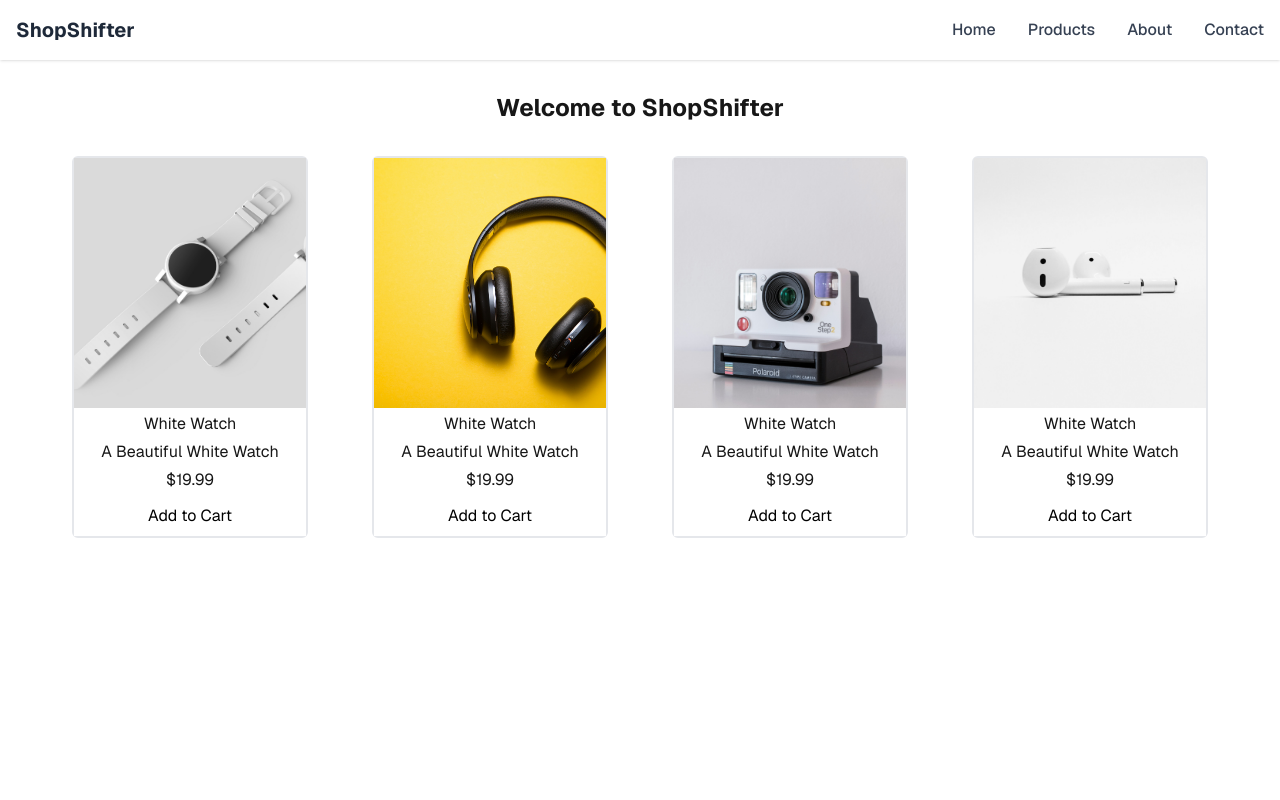
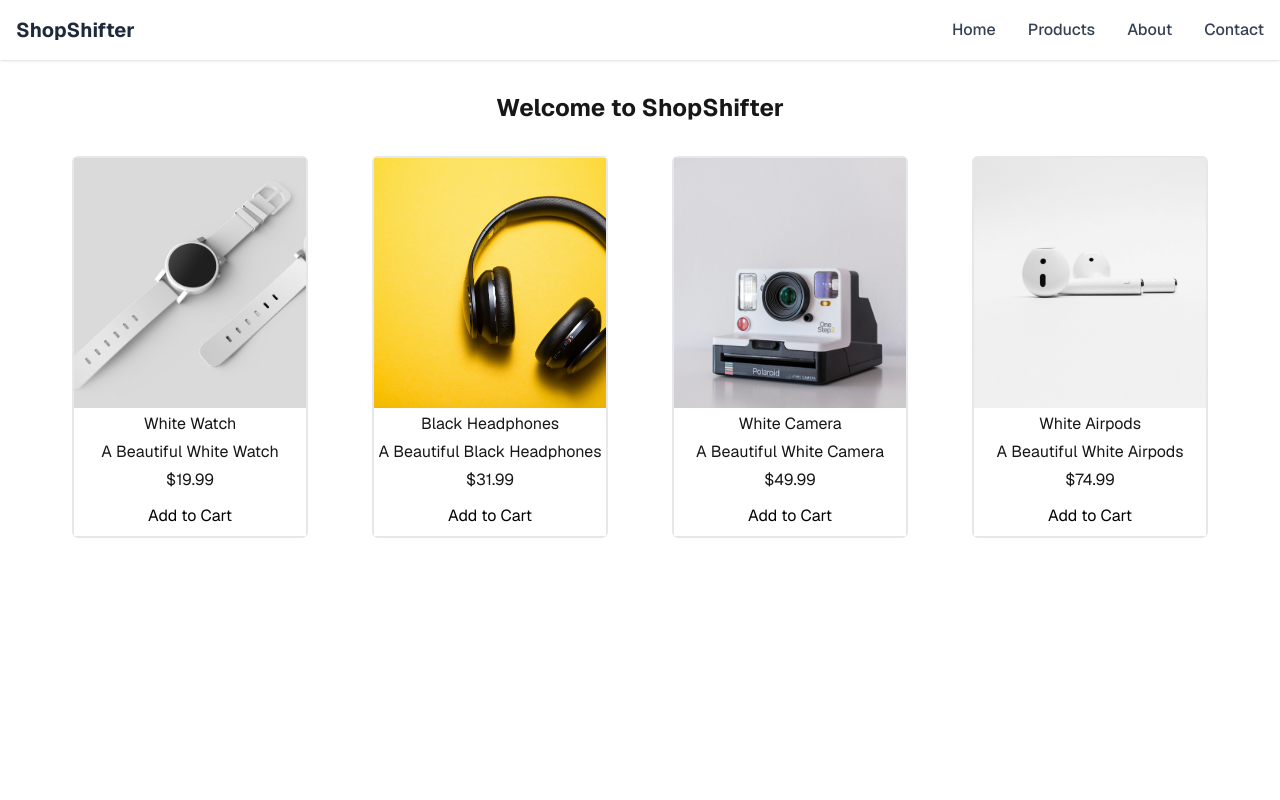
Before and after one commit to TareqZiedan/shopshifter, a Next.js app: page / in a window 1280 px wide. Shown: the top 800 px of the page. Built offline with nearby package versions, Linux system fonts and the light colour scheme.

Commit message:
Add a seprate file to hold the products data array

```diff
--- a/src/app/components/Products.tsx
+++ b/src/app/components/Products.tsx
@@ -1,42 +1,12 @@
 import React from "react";
 import Image from "next/image";
-
-const Storage = [
-  {
-    serialNumber: 1,
-    name: "White Watch",
-    image: "/products/product1.jpg",
-    alt: "A Beautiful White Watch",
-    price: 19.99,
-  },
-  {
-    serialNumber: 2,
-    name: "White Watch",
-    image: "/products/product2.jpg",
-    alt: "A Beautiful White Watch",
-    price: 19.99,
-  },
-  {
-    serialNumber: 3,
-    name: "White Watch",
-    image: "/products/product3.jpg",
-    alt: "A Beautiful White Watch",
-    price: 19.99,
-  },
-  {
-    serialNumber: 4,
-    name: "White Watch",
-    image: "/products/product4.jpg",
-    alt: "A Beautiful White Watch",
-    price: 19.99,
-  },
-];
+import { products } from "../data/products";
 
 const Products = () => {
   return (
     <div className="mx-auto flex max-w-[1200px] justify-center">
       <section className="mx-auto grid grid-cols-1 gap-16 p-8 md:grid-cols-4">
-        {Storage.map((product) => (
+        {products.map((product) => (
           <article
             key={product.serialNumber}
             className="cursor-pointer rounded-md border-2 border-gray-200 text-center transition-transform hover:scale-105"
@@ -44,8 +14,8 @@ const Products = () => {
             <Image
               src={product.image}
               alt={product.alt}
-              width={200}
-              height={200}
+              width={250}
+              height={250}
               quality={100}
               className="h-[250px] w-[250px] object-cover"
             />
--- /dev/null
+++ b/src/app/data/products.ts
@@ -0,0 +1,38 @@
+export interface Product {
+  serialNumber: number;
+  name: string;
+  image: string;
+  alt: string;
+  price: number;
+}
+
+export const products: Product[] = [
+  {
+    serialNumber: 1,
+    name: "White Watch",
+    image: "/products/product1.jpg",
+    alt: "A Beautiful White Watch",
+    price: 19.99,
+  },
+  {
+    serialNumber: 2,
+    name: "Black Headphones",
+    image: "/products/product2.jpg",
+    alt: "A Beautiful Black Headphones",
+    price: 31.99,
+  },
+  {
+    serialNumber: 3,
+    name: "White Camera",
+    image: "/products/product3.jpg",
+    alt: "A Beautiful White Camera",
+    price: 49.99,
+  },
+  {
+    serialNumber: 4,
+    name: "White Airpods",
+    image: "/products/product4.jpg",
+    alt: "A Beautiful White Airpods",
+    price: 74.99,
+  },
+];
```
